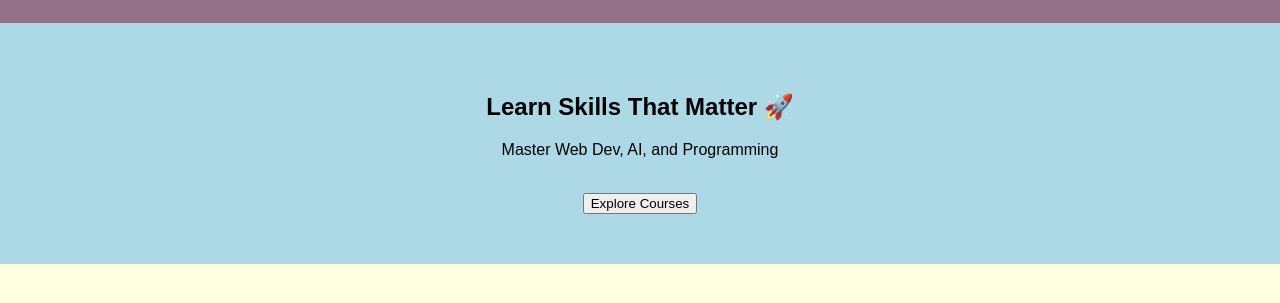
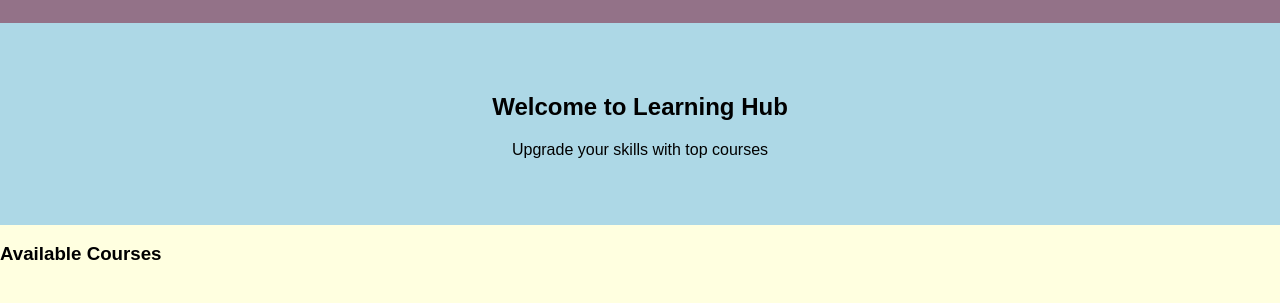
Before and after one commit to achyuthreddykalasani/course-website-, a plain HTML site: page index.html in a window 1280 px wide. Shown: the part 99-402 px from the top of the page. Drawn offline with Linux system fonts and the light colour scheme; files that its build step writes are made by us from their sources.

Commit message:
Update index.html

```diff
--- a/index.html
+++ b/index.html
@@ -2,7 +2,7 @@
 <html>
 <head>
     <title>Course Website</title>
-    <link rel="stylesheet" href="css/styles.css">
+    <link rel="stylesheet" href="styles.css">
 </head>
 <body>
 
@@ -15,12 +15,19 @@
         <li><a href="contact.html">Contact</a></li>
     </ul>
 </nav>
+
 <section class="banner">
-    <h1>Learn Skills That Matter 🚀</h1>
-    <p>Master Web Dev, AI, and Programming</p>
-    <br>
-    <button>Explore Courses</button>
+    <h1>Welcome to Learning Hub</h1>
+    <p>Upgrade your skills with top courses</p>
 </section>
+
+<!-- ✅ Courses will come from XML -->
+<section class="courses">
+    <h3>Available Courses</h3>
+    <div id="courseContainer"></div>
+</section>
+
+<script src="script.js"></script>
 
 </body>
 </html>
```
